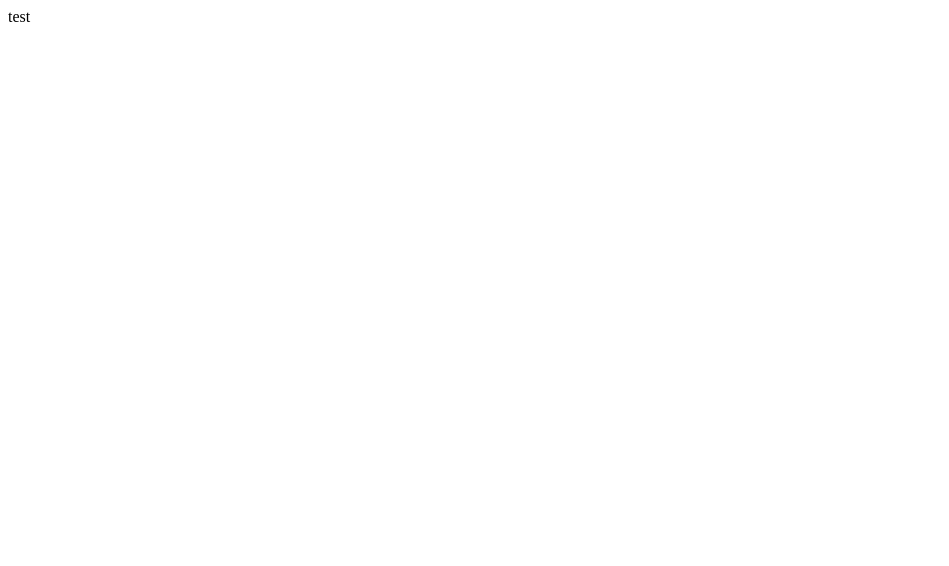
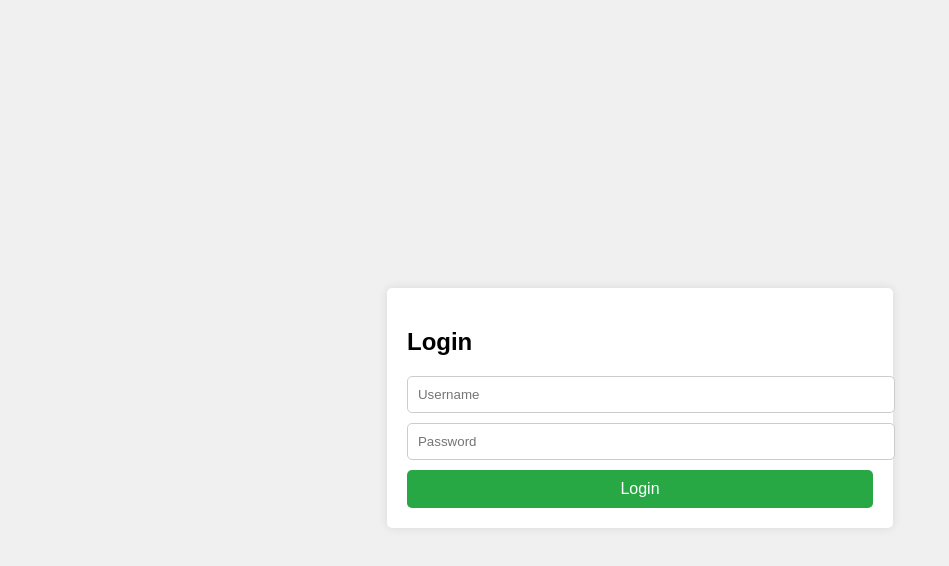
Before and after one commit to YT-Github-Acc/DISCORDBOT, a plain HTML site: page index.html in a window 1280 px wide. Shown: the whole page, without its empty margins (0-949 px from the left). Drawn offline with Linux system fonts and the light colour scheme.

Commit message:
Update index.html

```diff
--- a/index.html
+++ b/index.html
@@ -1 +1,76 @@
-<p>test</p>
+<!DOCTYPE html>
+<html lang="en">
+<head>
+    <meta charset="UTF-8">
+    <meta name="viewport" content="width=device-width, initial-scale=1.0">
+    <title>Login Page</title>
+    <style>
+        body {
+            font-family: Arial, sans-serif;
+            display: flex;
+            justify-content: center;
+            align-items: center;
+            height: 100vh;
+            background-color: #f0f0f0;
+        }
+        .login-container {
+            background-color: #fff;
+            padding: 20px;
+            border-radius: 5px;
+            box-shadow: 0 0 10px rgba(0, 0, 0, 0.1);
+        }
+        .login-container h2 {
+            margin-bottom: 20px;
+        }
+        .login-container input {
+            width: 100%;
+            padding: 10px;
+            margin-bottom: 10px;
+            border: 1px solid #ccc;
+            border-radius: 5px;
+        }
+        .login-container button {
+            width: 100%;
+            padding: 10px;
+            background-color: #28a745;
+            border: none;
+            border-radius: 5px;
+            color: #fff;
+            font-size: 16px;
+            cursor: pointer;
+        }
+        .login-container button:hover {
+            background-color: #218838;
+        }
+    </style>
+</head>
+<body>
+    <div class="login-container">
+        <h2>Login</h2>
+        <form id="loginForm">
+            <input type="text" id="username" name="username" placeholder="Username" required>
+            <input type="password" id="password" name="password" placeholder="Password" required>
+            </center>
+            <button type="submit">Login</button>
+        </form>
+    </div>
+
+    <script>
+        const users = {
+            "JakeGledhill": "Windows",
+        };
+
+        document.getElementById('loginForm').addEventListener('submit', function(event) {
+            event.preventDefault();
+            const username = document.getElementById('username').value;
+            const password = document.getElementById('password').value;
+
+            if (users[username] && users[username] === password) {
+                window.location.href = 'main.html';
+            } else {
+                alert('Invalid username or password');
+            }
+        });
+    </script>
+</body>
+</html>
```
